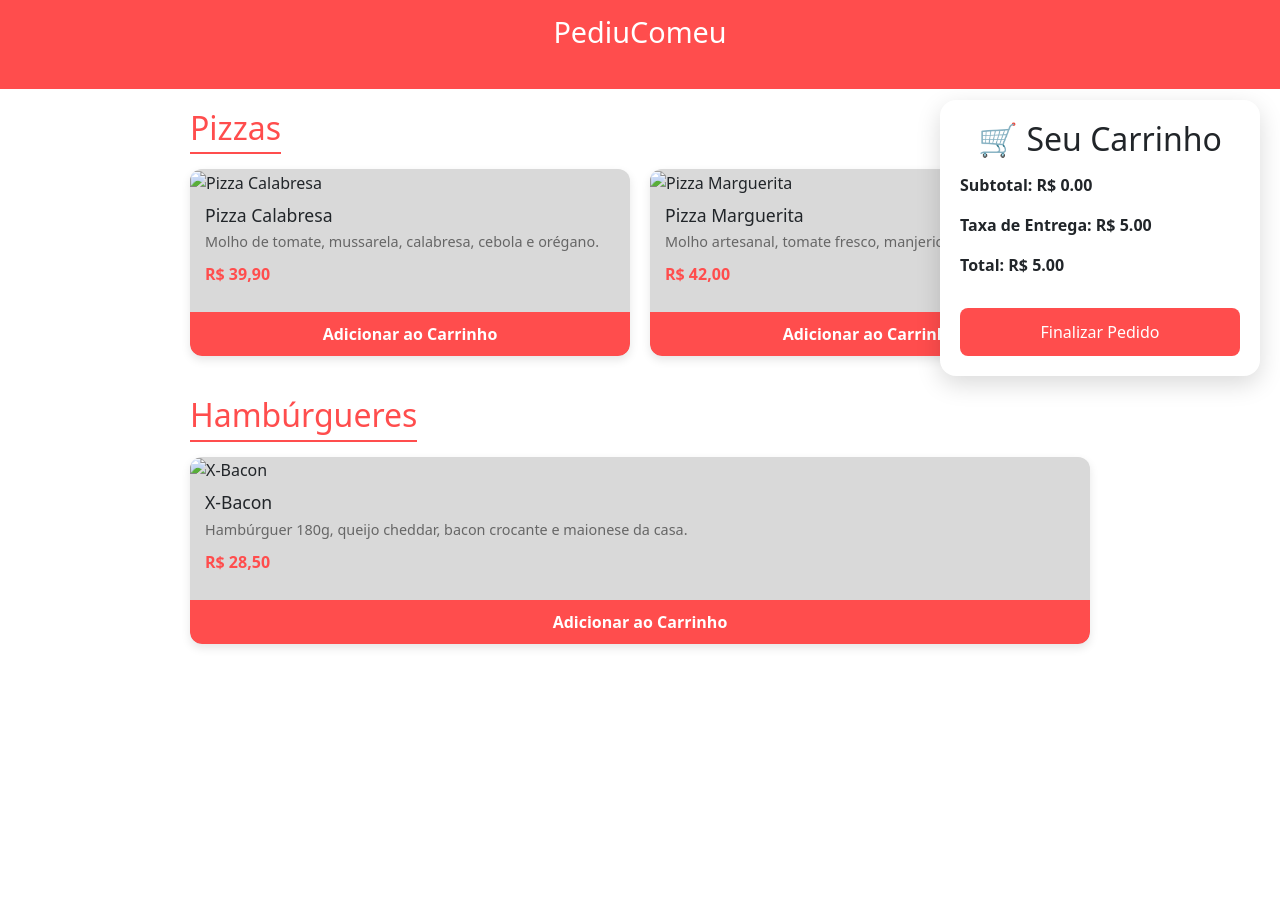
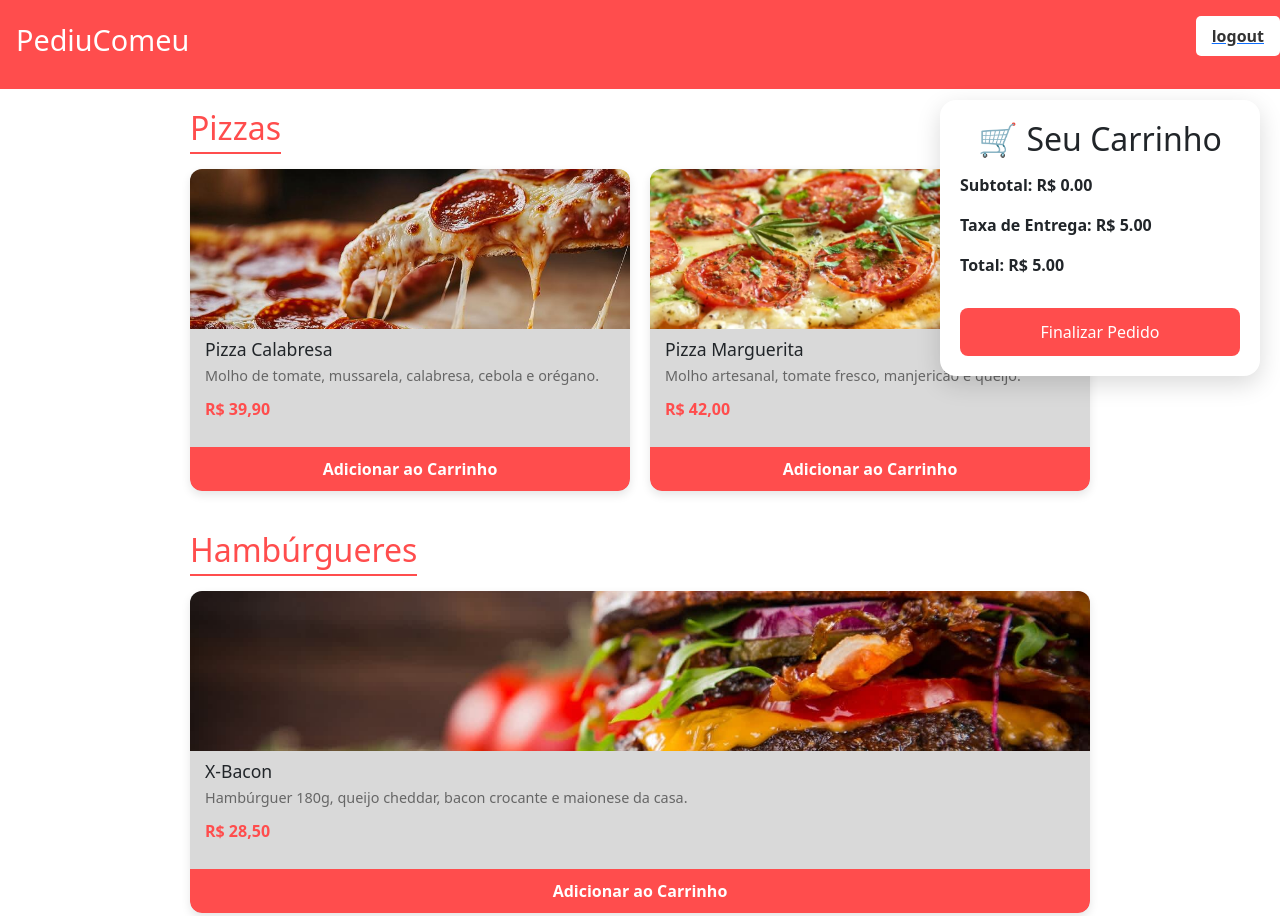
Before and after one commit to gabrieltdsc/PediuComeu, a website: page view/main.html in a window 1280 px wide. Shown: the top 916 px of the page. Before the commit the page ends 800 px from the top, so only its background shows below. Drawn offline with nearby package versions, Linux system fonts and the light colour scheme; no server answers.

Commit message:
alteração das artes dos prod. e alinhamento de header

```diff
--- a/public/css/style.css
+++ b/public/css/style.css
@@ -25,11 +25,16 @@ text-align: center;
 padding: 15px 0;
 position: sticky;
 top: 0;
-z-index: 30;
+z-index: 10;
+display: flex;
+justify-content: space-between;
+align-items: center;
 }
 
 .tituloPrincipal {
 font-size: 1.8rem;
+background-color: #ff4d4d;
+padding: 8px 16px;
 }
 
 .subtituloPrincipal {
@@ -239,5 +244,10 @@ background: #ccc;
 }
 
 .userIcon {
-    display: flex;
+    background-color: #ffffff;
+    color: #333;
+    font-weight: bold;
+    padding: 8px 16px;
+    border-radius: 5px;
+    text-decoration: none;
 }
--- a/view/main.html
+++ b/view/main.html
@@ -11,7 +11,7 @@
 <body>
   <header class="cabecalhoSite">
     <h1 class="tituloPrincipal">PediuComeu</h1>
-    <a href="/logout"><p class="userIcon"></p></a>
+    <a href="/logout"><p class="userIcon">logout</p></a>
   </header>
 
   <main class="conteudoPrincipal">
@@ -20,7 +20,7 @@
         <h2 class="tituloCategoria">Pizzas</h2>
         <div class="listaPratos">
           <div class="cartaoPrato">
-            <img src="" alt="Pizza Calabresa" class="imagemPrato">
+            <img src="/images/pizza calabresa.jpg" alt="Pizza Calabresa" class="imagemPrato">
             <div class="infoPrato">
               <h3 class="nomePrato">Pizza Calabresa</h3>
               <p class="descricaoPrato">Molho de tomate, mussarela, calabresa, cebola e orégano.</p>
@@ -30,7 +30,7 @@
           </div>
 
           <div class="cartaoPrato">
-            <img src="" alt="Pizza Marguerita" class="imagemPrato">
+            <img src="/images/Pizza-marguerita-caseira.jpg" alt="Pizza Marguerita" class="imagemPrato">
             <div class="infoPrato">
               <h3 class="nomePrato">Pizza Marguerita</h3>
               <p class="descricaoPrato">Molho artesanal, tomate fresco, manjericão e queijo.</p>
@@ -45,7 +45,7 @@
         <h2 class="tituloCategoria">Hambúrgueres</h2>
         <div class="listaPratos">
           <div class="cartaoPrato">
-            <img src="" alt="X-Bacon" class="imagemPrato">
+            <img src="/images/xbacon.jpg" alt="X-Bacon" class="imagemPrato">
             <div class="infoPrato">
               <h3 class="nomePrato">X-Bacon</h3>
               <p class="descricaoPrato">Hambúrguer 180g, queijo cheddar, bacon crocante e maionese da casa.</p>
```
Also changed, not shown: public/images/Pizza-marguerita-caseira.jpg (added), public/images/pizza calabresa.jpg (added), public/images/xbacon.jpg (added), view/Logo-Pediu-comeu.ico (deleted).
